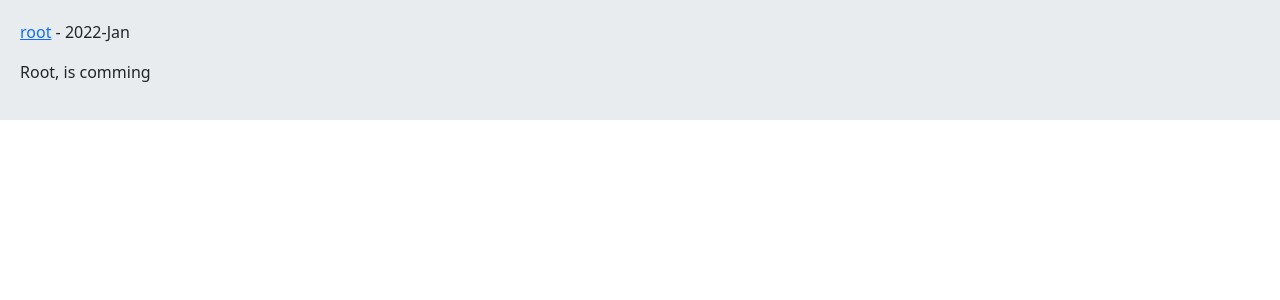
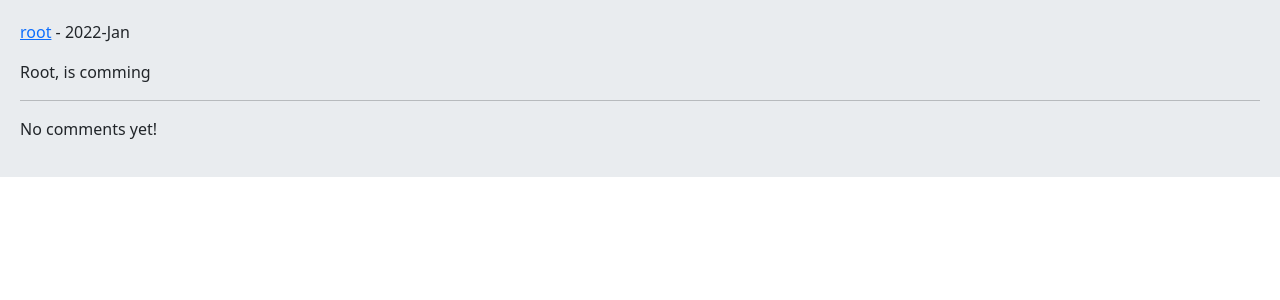
Before and after one commit to amirbigg/django-social-network, a Django app: a page that uses home/templates/home/detail.html in a window 1280 px wide. Shown: the part 56-356 px from the top of the page. Run offline with Django 4.2, Linux system fonts and the light colour scheme; data comes from the database, SQL or seed files in the repository.

Commit message:
add ep25

```diff
--- a/home/templates/home/detail.html
+++ b/home/templates/home/detail.html
@@ -8,5 +8,15 @@
     {% endif %}
 
     <p><a href="{% url 'account:user_profile' post.user.id %}">{{ post.user.username }}</a> - {{ post.updated|date:"Y-M" }}</p>
-    <p>{{ post.body }}</p>
+    <p>{{ post.body }}</p><hr/>
+
+    {% for comment in comments %}
+        <div class="card bg-dark text-white">
+            <p class="card-header">{{ comment.user }} | {{ comment.created|timesince }}</p>
+            <p class="card-body">{{ comment.body }}</p>
+        </div>
+    {% empty %}
+        <p>No comments yet!</p>
+    {% endfor %}
+
 {% endblock %}
--- a/home/views.py
+++ b/home/views.py
@@ -16,7 +16,8 @@ class HomeView(View):
 class PostDetailView(View):
 	def get(self, request, post_id, post_slug):
 		post = get_object_or_404(Post, pk=post_id, slug=post_slug)
-		return render(request, 'home/detail.html', {'post':post})
+		comments = post.pcomments.filter(is_reply=False)
+		return render(request, 'home/detail.html', {'post':post, 'comments':comments})
 
 
 class PostDeleteView(LoginRequiredMixin, View):
```
